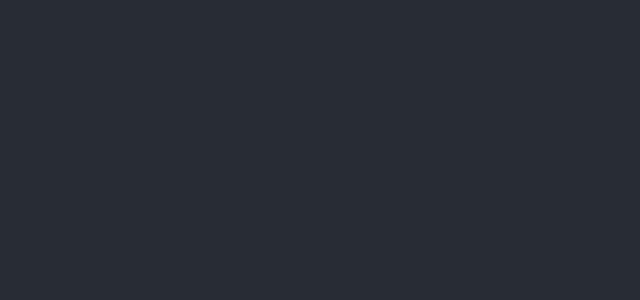
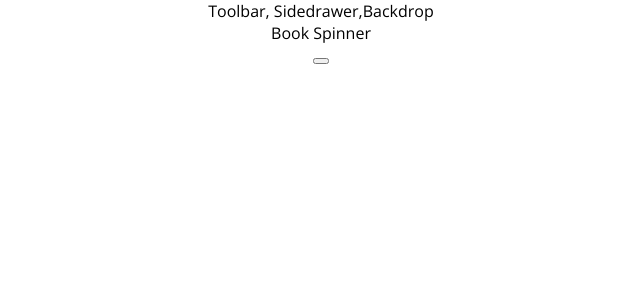
Before and after one commit to cshields236/Book-Selector, a React (Create React App) app: page / in a window 1280 px wide. Shown: the top 300 px of the page, without its empty margins (319-959 px from the left). Built offline with nearby package versions, Linux system fonts and the light colour scheme.

Commit message:
creating misc layout classes

```diff
--- a/src/App.js
+++ b/src/App.js
@@ -1,20 +1,18 @@
-import React from 'react';
+import React, { Component } from 'react';
+import Layout from '../src/components/Layout/Layout'
+import './App.css';
+import RandomBook from '../src/containers/RandomBook/RandomBook'
 
-import './App.css';
-
-function App() {
-  return (
-    <div className="App">
-      <header className="App-header">
-
-        <p>
-
-        </p>
-
-
-      </header>
-    </div>
-  );
+class App extends Component {
+  render() {
+    return (
+      <div className="App">
+        <Layout>
+         <RandomBook />
+        </Layout>
+      </div>
+    );
+  }
 }
 
 export default App;
--- /dev/null
+++ b/src/components/Layout/Layout.css
@@ -0,0 +1,3 @@
+.Content {
+    margin-top: 20px;
+}
--- /dev/null
+++ b/src/components/Layout/Layout.js
@@ -0,0 +1,15 @@
+import React from 'react';
+import Auxilery from '../../hoc/Auxilery'
+import classes from './Layout.css'
+
+
+const layout = (props) => (
+    <Auxilery >
+        <div>Toolbar, Sidedrawer,Backdrop</div>
+        <main className={classes.Content}>
+            {props.children}
+        </main>
+    </Auxilery>
+);
+
+export default layout;
--- a/src/containers/RandomBook/RandomBook.js
+++ b/src/containers/RandomBook/RandomBook.js
@@ -1,8 +1,16 @@
 import React, { Component } from 'react';
+import auxilery from '../../hoc/Auxilery';
 
 class RandomBook extends Component{
     render(){
+        return( <auxilery>
+            <div>
+                Book Spinner
+            </div>
+
+          <button text='Random Book'/>
+        </auxilery>)
 
     }
 }
-export default ;
+export default RandomBook;
--- a/src/hoc/Auxilery.js
+++ b/src/hoc/Auxilery.js
@@ -0,0 +1,5 @@
+import React from 'react';
+
+const auxilery  = (props) => props.children;
+
+export default auxilery;
```
